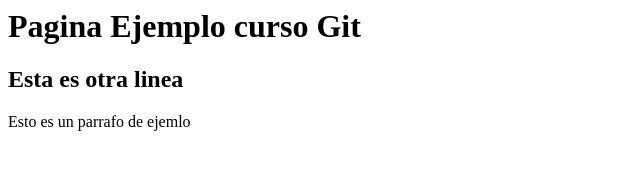
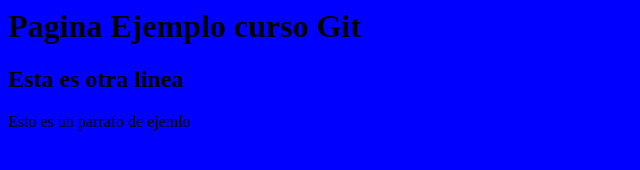
Before and after one commit to MelissaAlvarez4/CursoGitPildoras, a plain HTML site: page index.html in a window 1280 px wide. Shown: the whole page, without its empty margins (0-640 px from the left). Drawn offline with Linux system fonts and the light colour scheme.

Commit message:
fondo azul

```diff
--- /dev/null
+++ b/css/estilos.css
@@ -0,0 +1,3 @@
+body{
+	background-color:blue;
+}
--- a/index.html
+++ b/index.html
@@ -1,6 +1,7 @@
 <html>
 	<head>
 		<title>Curso Git</title>
+		<link href="css/estilos.css" rel="stylesheet" type="text/css">
 	</head>
 
 	<body>
```
Also changed, not shown: js/javascript.js (added).
